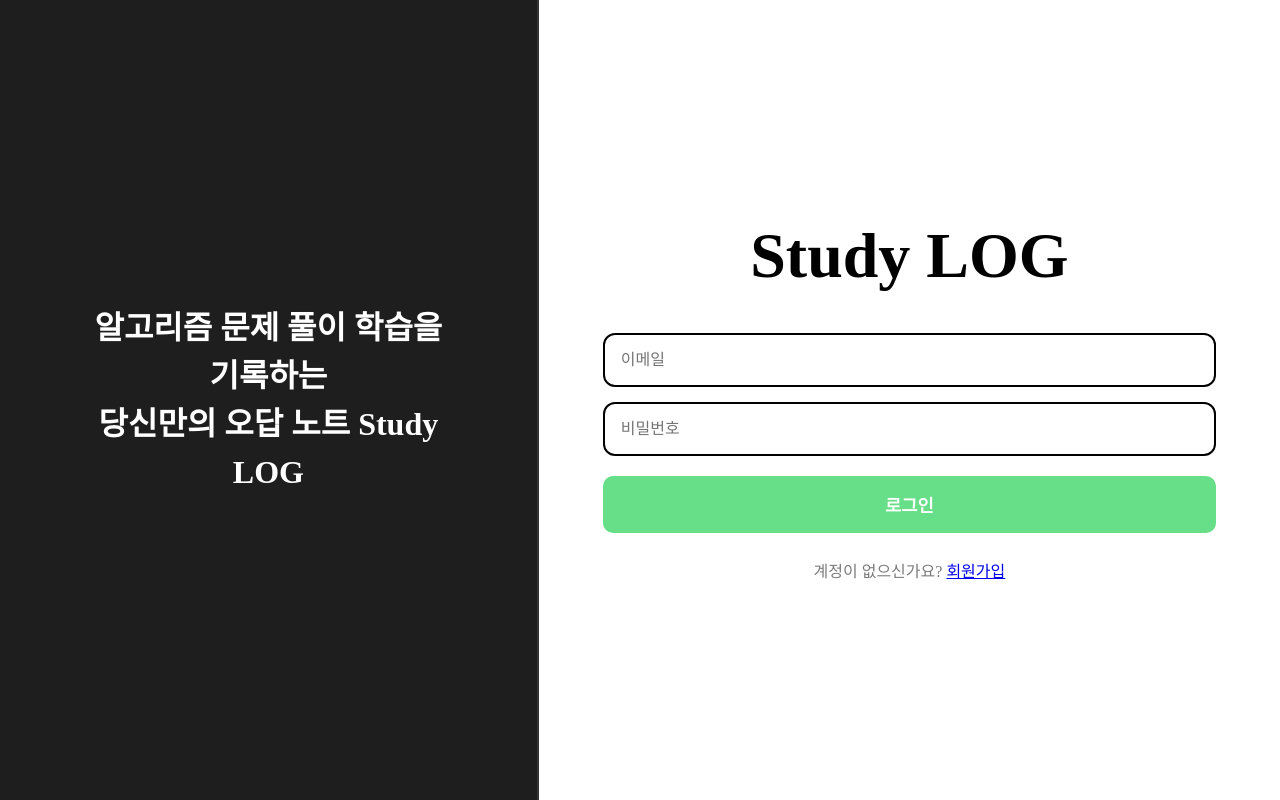
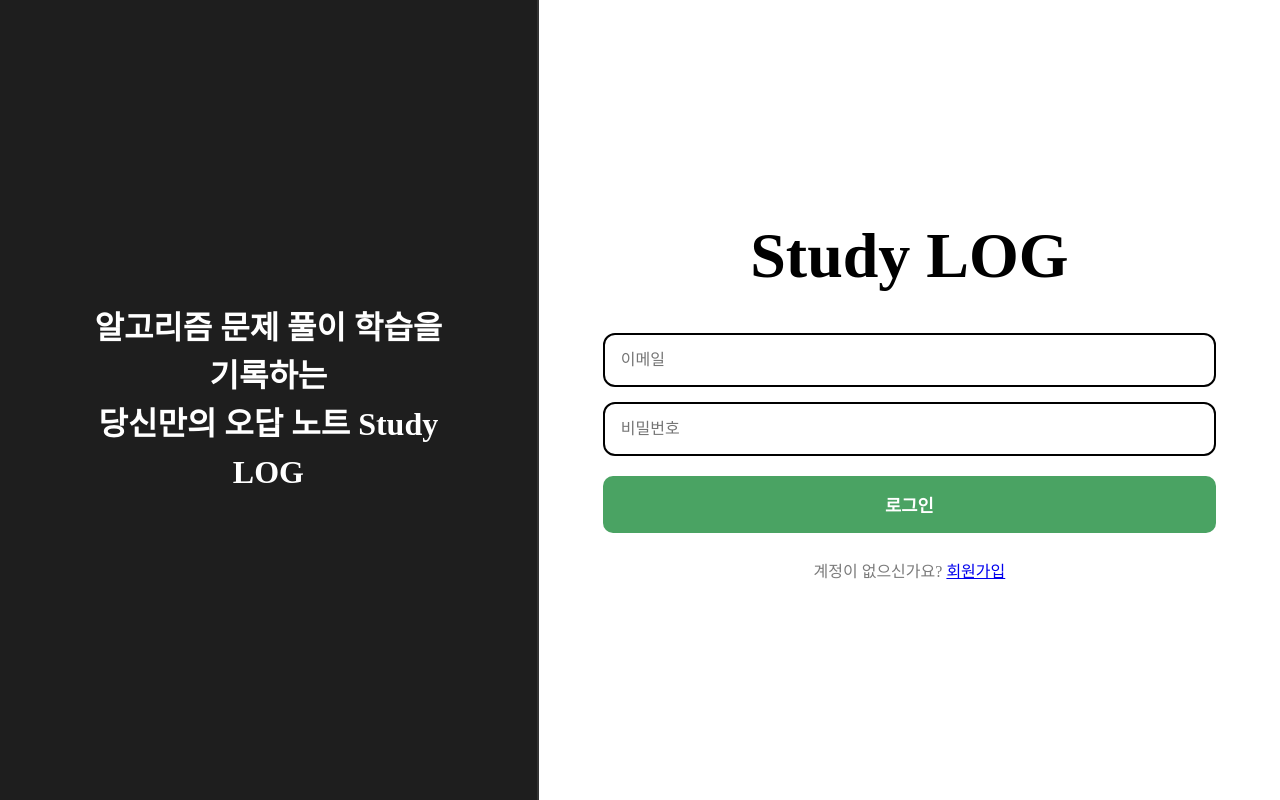
Before and after one commit to SonHyunYoung/Study_Log, a React (Vite) app in the folder front/: page / in a window 1280 px wide. Built offline with nearby package versions, Linux system fonts and the light colour scheme.

Commit message:
Update : 로그인 페이지 작성

```diff
--- a/front/src/App.css
+++ b/front/src/App.css
@@ -106,7 +106,7 @@ input:focus {
 .login-btn {
   width: 100%;
   padding: 16px;
-  background-color: #66df88;
+  background-color: #4aa363;
   color: #ffffff;
   border: none; /* 테두리 제거 */
   border-radius: 10px;
```
